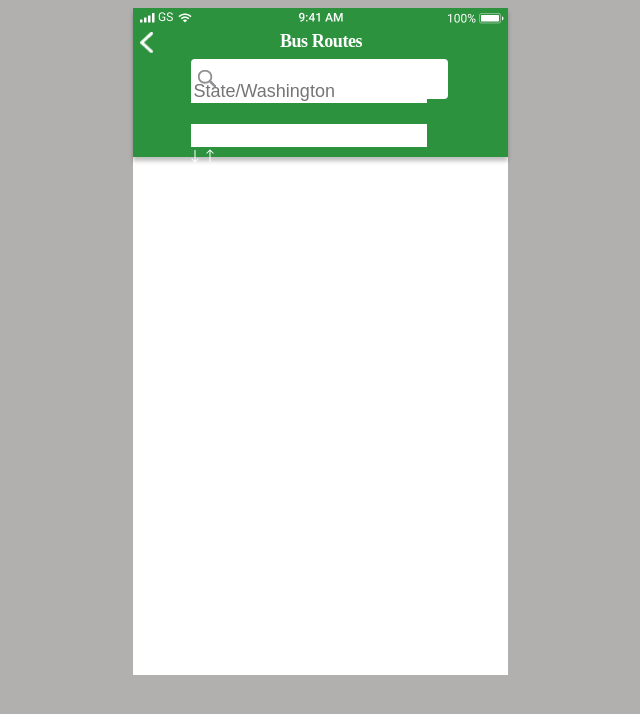
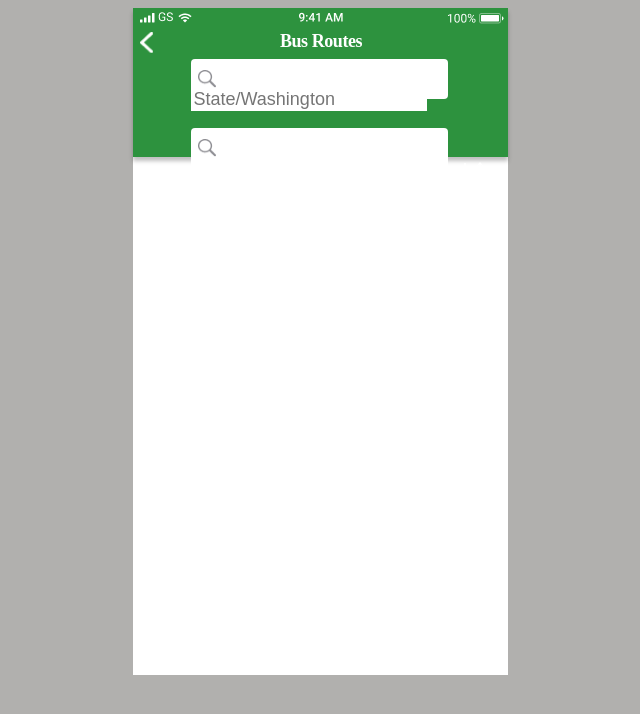
Before and after one commit to subpop200/Frontend-Challenge, a plain HTML site: page index.html in a window 1280 px wide. Shown: the whole page, without its empty margins (320-960 px from the left). Drawn offline with Linux system fonts and the light colour scheme; a small style sheet from the web is missing; a web font is replaced by a local one.

Commit message:
style.css

```diff
--- a/style.css
+++ b/style.css
@@ -67,20 +67,23 @@ h1 {
 
 .input-container {
   position:  relative;
-  display:  block;
+  display: block;
+
   background: #FFFFFF;
   border-radius: 4px;
   height:  40px;
   width:  257px;
-  left: 15.73%;
-right: 15.73%;
-top:34%;
-bottom: 86.81%;
-
+  left:  15.73%;
+  right:  15.73%;
+  top:  34%;
+  bottom: 86.81%;
 }
 
 .Search-icon {
   margin-left:  30px;
+  align-items: center;
+  position:  relative;
+
 
   border-style:  none;
 }
@@ -88,6 +91,8 @@ bottom: 86.81%;
 
 
 .input-field {
+  position:  relative;
+  top:  8px;
   border-style:  none;
   font-size:  18px;
 }
@@ -103,3 +108,23 @@ right: 90.27%;
 top: 27.5%;
 bottom: 27.1%;
 }
+
+.input-container2 {
+  position:  relative;
+  display: block;
+  background: #FFFFFF;
+  border-radius: 4px;
+  height:  40px;
+  width:  257px;
+  top:  25px;
+}
+
+.switcharrows {
+  position: relative;
+  background-image:  url("switcharrows.png");
+  background-repeat:  no-repeat;
+  left: 270px;
+  bottom:  12px;
+
+
+}
```
